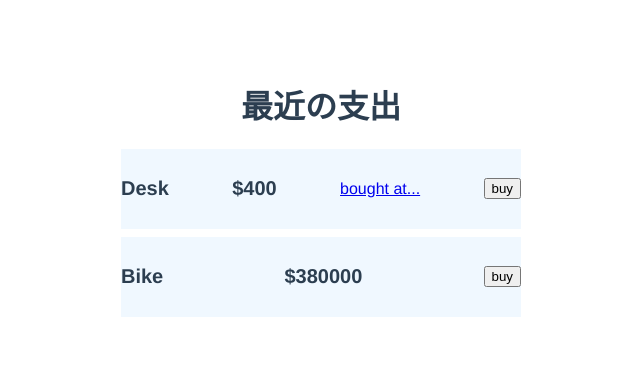
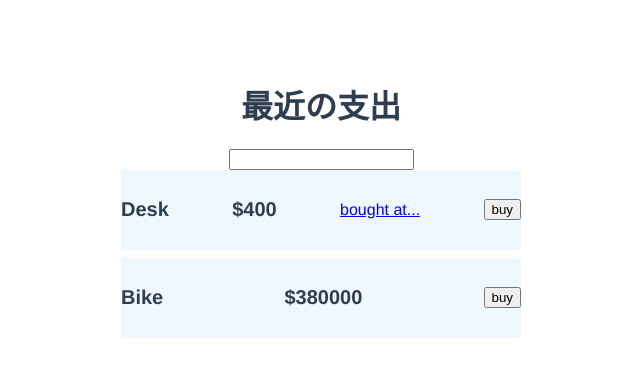
Before and after one commit to worldwideweb13/typeScript, a Vue app in the folder ts-vue-grammer/vue-sample/: page / in a window 1280 px wide. Shown: the top 376 px of the page, without its empty margins (319-959 px from the left). Built offline with nearby package versions, Linux system fonts and the light colour scheme.

Commit message:
RefとReactive

```diff
--- a/ts-vue-grammer/vue-sample/src/components/Payment.vue
+++ b/ts-vue-grammer/vue-sample/src/components/Payment.vue
@@ -1,19 +1,28 @@
 <script setup lang="ts">
-const itemName1 = "Desk";
+import { ref } from "vue";
+
+const itemName1 = ref<string>("Desk");
 const itemName2 = "Bike";
 const price1 = 400;
 const price2 = 380000;
-const url1 = "https://00m.in/MfVce"
+const url1 = "https://00m.in/MfVce";
 
-const buy = (itemName:string) => {
-    alert("Are you sure to buy " + itemName + "?")
-}
+const buy = (itemName: string) => {
+  alert("Are you sure to buy " + itemName + "?");
+};
 
+
+const input = (event: any) => {
+  console.log("event", event.target.value);
+  // objectそのものが定数(const)であっても中のプロパティに関しては変更可能
+  itemName1.value = event.target.value;
+};
 </script>
 
 <template>
   <div class="container">
     <h1>最近の支出</h1>
+    <input v-on:input="input" />
     <div class="payment">
       <label>{{ itemName1 }}</label>
       <label>${{ price1 }}</label>
```
